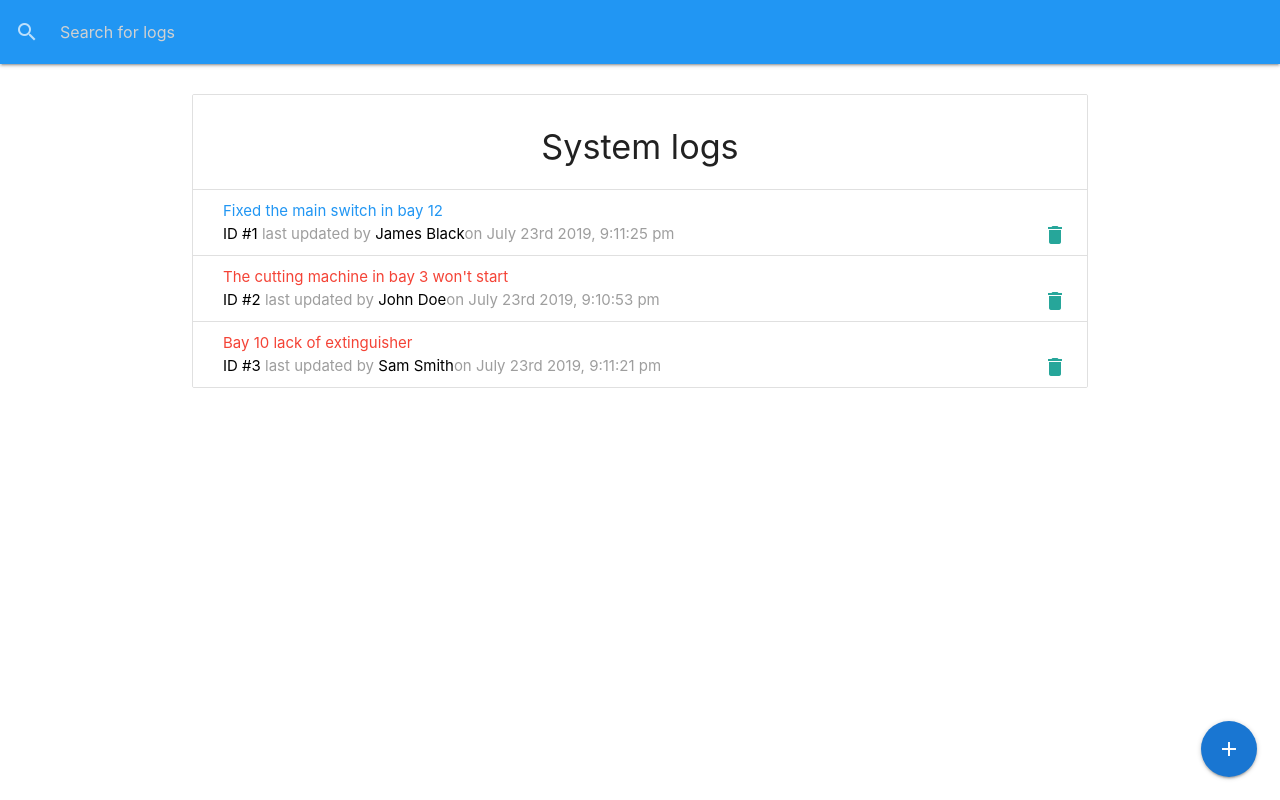
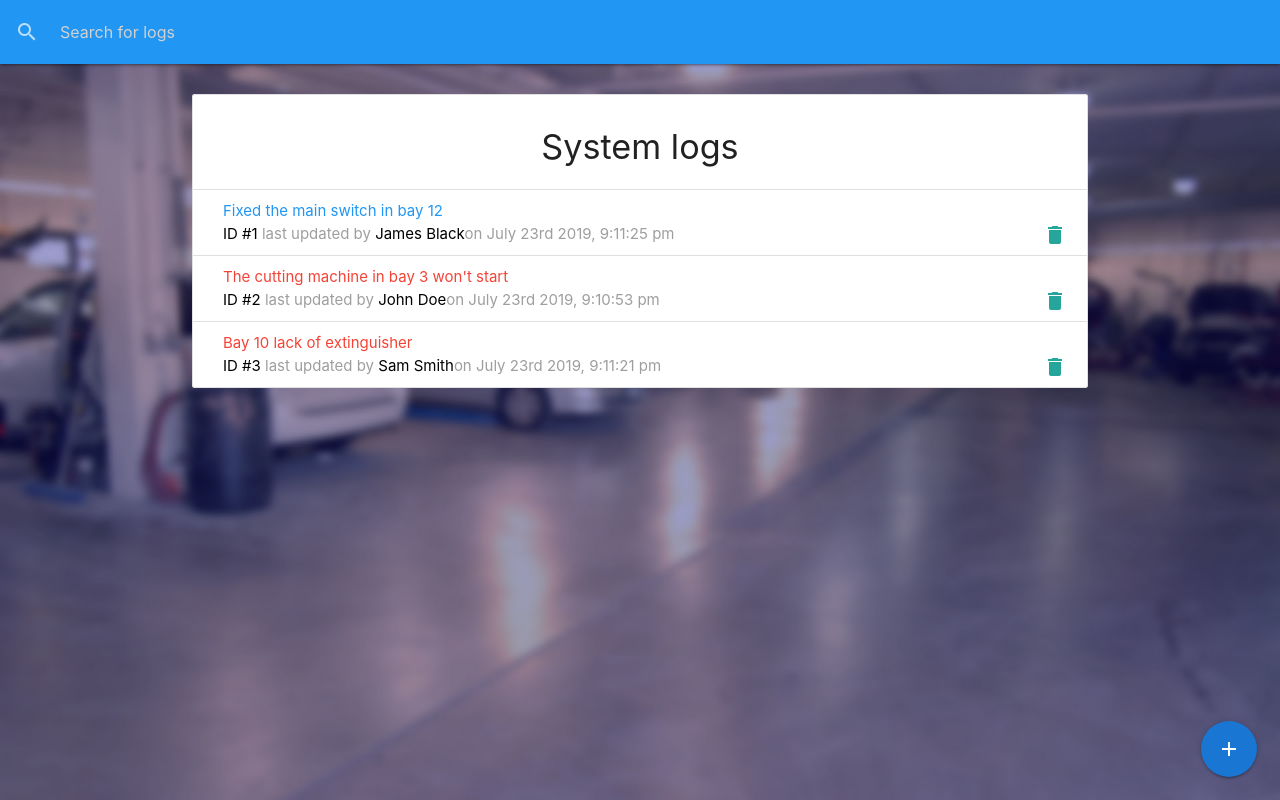
Before and after one commit to klauza/the-machinery, a React (Create React App) app: page / in a window 1280 px wide. Built offline with nearby package versions, Linux system fonts and the light colour scheme; data requests are answered from the project's data file.

Commit message:
added background

```diff
--- /dev/null
+++ b/src/App.css
@@ -0,0 +1,7 @@
+body{
+  height: 100vh;
+  background: url('./media/bg.jpg');
+  background-position: 0 right;
+  background-repeat: no-repeat;
+  background-size: cover;
+}
--- a/src/App.js
+++ b/src/App.js
@@ -1,4 +1,5 @@
 import React, {Fragment, useEffect} from 'react';
+import './App.css';
 import SearchBar from './components/layout/SearchBar';
 import Logs from './components/logs/Logs';
 import AddBtn from './components/layout/AddBtn';
```
Also changed, not shown: src/media/bg.jpg (added).
